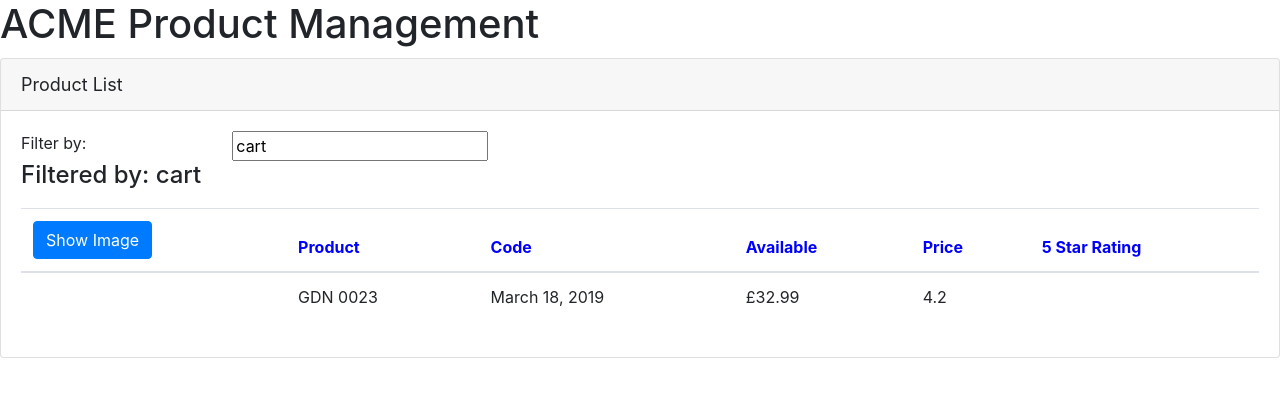
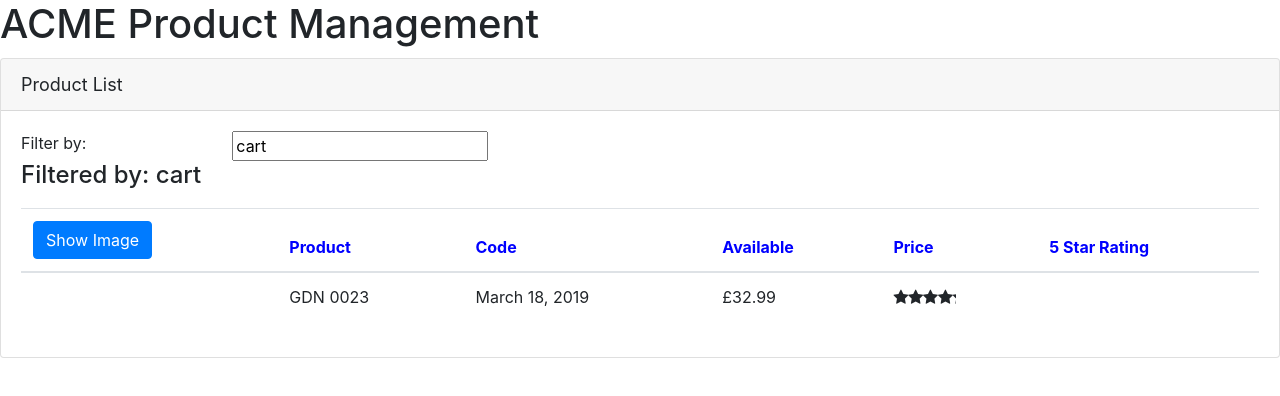
Before and after one commit to DeftCorgi/angular-APM, an Angular app: page / in a window 1280 px wide. Shown: the top 396 px of the page. Built offline with nearby package versions, Linux system fonts and the light colour scheme.

Commit message:
got stars working

```diff
--- a/src/app/app.module.ts
+++ b/src/app/app.module.ts
@@ -4,6 +4,7 @@
 import { AppComponent } from './app.component';
 import { ProductListComponent } from './products/product-list.component';
 import { ConvertToSpacesPipe } from './shared/convert-to-spaces.pipe';
+import { StarComponent } from './shared/star-component';
 
 @NgModule({
   imports: [
@@ -13,12 +14,12 @@
   declarations: [
     AppComponent,
     ProductListComponent,
+    StarComponent,
     ConvertToSpacesPipe
   ],
   providers: [],
   bootstrap: [
-    AppComponent,
-    ProductListComponent
+    AppComponent
   ]
 })
 export class AppModule { }
--- a/src/app/products/product-list.component.html
+++ b/src/app/products/product-list.component.html
@@ -44,7 +44,9 @@
                         <td>{{ product.productCode | convertToSpaces:'-' | uppercase }}</td>
                         <td>{{ product.releaseDate }}</td>
                         <td>{{ product.price | currency:'GBP':'symbol':'1.2-2' }}</td>
-                        <td>{{ product.starRating }}</td>
+                        <td>
+                            <pm-star [rating]="product.starRating"></pm-star>
+                        </td>
                     </tr>
                 </tbody>
             </table>
--- a/src/app/products/product-list.component.ts
+++ b/src/app/products/product-list.component.ts
@@ -44,7 +44,7 @@
     showImage: boolean = false;
     pageTitle: string = 'Product List';
     products: IProduct[] = products
-    filteredProducts: IProduct[] = []
+    filteredProducts: IProduct[];
     _listFilter: string;
 
     constructor() {
--- /dev/null
+++ b/src/app/shared/star-component.ts
@@ -0,0 +1,16 @@
+import { Component, OnChanges, Input } from '@angular/core';
+
+
+@Component({
+    selector: 'pm-star',
+    templateUrl: './star.component.html',
+    styleUrls: ['./star.component.css']
+})
+export class StarComponent implements OnChanges{
+    @Input() rating: number;
+    starWidth: number;
+
+    ngOnChanges(): void {
+        this.starWidth = this.rating * 75 / 5;
+    }
+}
```
